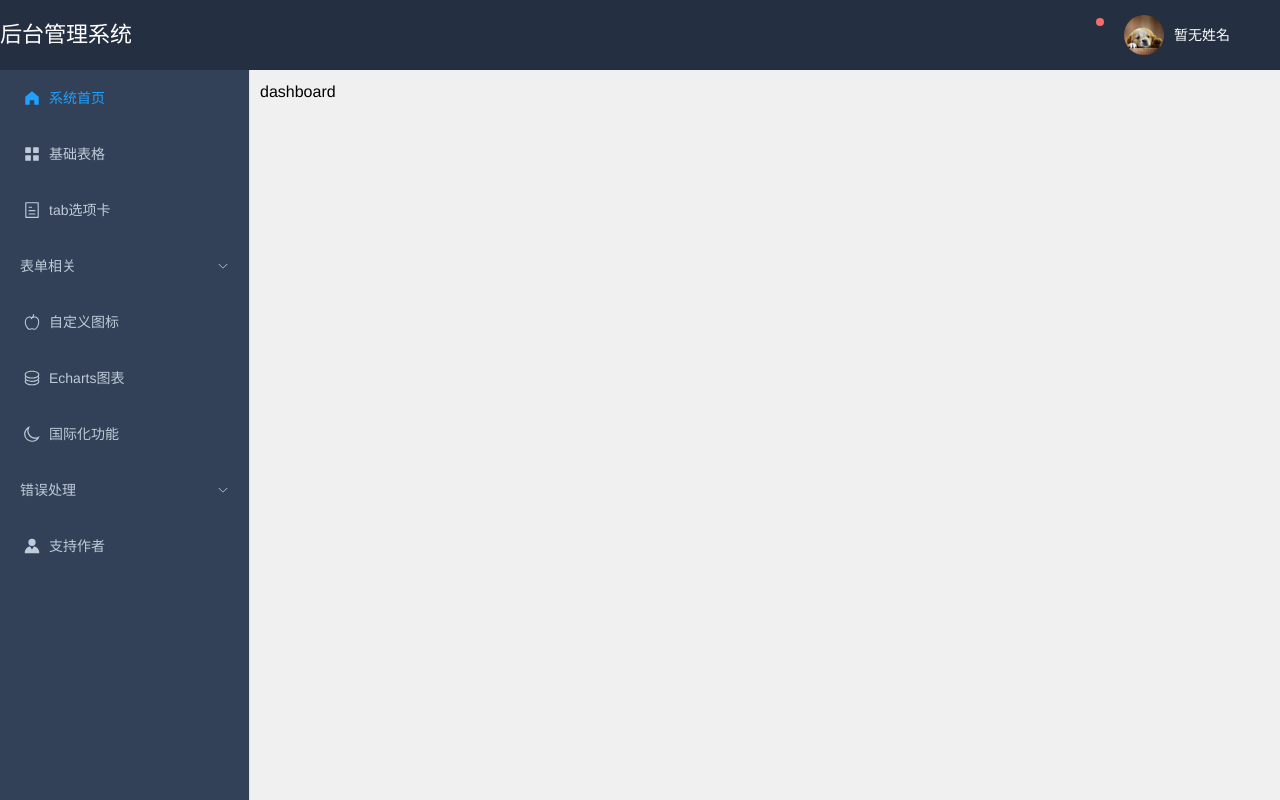
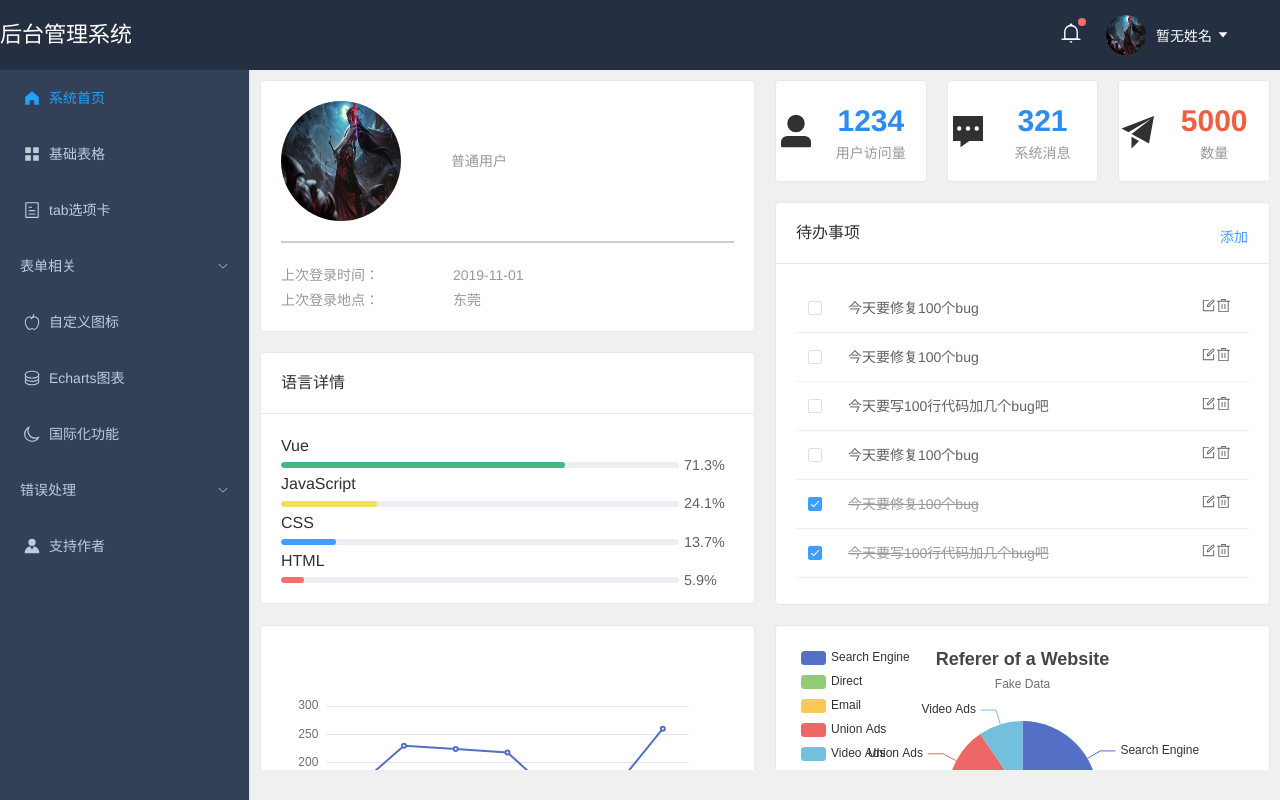
Before and after one commit to Kento97/vue3-manage-admin, a Vue app: page /#/dashboard in a window 1280 px wide. Built offline with nearby package versions, Linux system fonts and the light colour scheme.

Commit message:
完成dashboard

```diff
--- a/src/assets/css/main.css
+++ b/src/assets/css/main.css
@@ -37,7 +37,7 @@ a {
     width: auto;
     height: 100%;
     padding: 10px;
-    overflow-y: scroll;
+    overflow-y: auto;
     box-sizing: border-box;
 }
 
--- a/src/components/Header.vue
+++ b/src/components/Header.vue
@@ -1,10 +1,5 @@
 <template>
   <div class="header">
-    <!-- 折叠按钮 -->
-    <div class="collapse-btn" @click="collapseChange">
-      <i v-if="!collapse" class="el-icon-s-fold"></i>
-      <i v-else class="el-icon-s-unfold"></i>
-    </div>
     <div class="logo">后台管理系统</div>
     <div class="header-right">
       <div class="header-user-con">
@@ -12,20 +7,20 @@
         <div class="btn-bell">
           <el-tooltip effect="dark" :content="message?`有${message}条未读消息`:`消息中心`" placement="bottom">
             <router-link to="/">
-              <i class="el-icon-bell"></i>
+              <el-icon><bell /></el-icon>
             </router-link>
           </el-tooltip>
           <span class="btn-bell-badge" v-if="message"></span>
         </div>
         <!-- 用户头像 -->
         <div class="user-avator">
-          <img src="../assets/img/img.jpg" alt="头像"/>
+          <img src="../assets/img/永恩.jpg" alt="头像"/>
         </div>
         <!-- 用户名下拉菜单 -->
         <el-dropdown class="user-name" trigger="click" @command="handleCommand">
           <span class="el-dropdown-link">
             {{ username }}
-            <i class="el-icon-caret-bottom"></i>
+            <el-icon><caret-bottom /></el-icon>
           </span>
           <template #dropdown>
             <el-dropdown-menu>
--- a/src/views/Dashboard.vue
+++ b/src/views/Dashboard.vue
@@ -1,11 +1,363 @@
 <template>
-<div>dashboard</div>
+  <section>
+    <el-row :gutter="20">
+      <el-col :span="12">
+        <el-card class="mgb20" shadow="hover" style="height:252px;">
+          <div class="user-info">
+            <img alt class="user-avator" src="../assets/img/永恩.jpg"/>
+            <div class="user-info-cont">
+              <div class="user-info-name">{{ name }}</div>
+              <div>{{ role }}</div>
+            </div>
+          </div>
+          <div class="user-info-list">
+            上次登录时间：
+            <span>2019-11-01</span>
+          </div>
+          <div class="user-info-list">
+            上次登录地点：
+            <span>东莞</span>
+          </div>
+        </el-card>
+        <el-card shadow="hover" style="height:252px;">
+          <template #header>
+            <div class="clearfix">
+              <span>语言详情</span>
+            </div>
+          </template>
+          Vue
+          <el-progress :percentage="71.3" color="#42b983"></el-progress>
+          JavaScript
+          <el-progress :percentage="24.1" color="#f1e05a"></el-progress>
+          CSS
+          <el-progress :percentage="13.7"></el-progress>
+          HTML
+          <el-progress :percentage="5.9" color="#f56c6c"></el-progress>
+        </el-card>
+      </el-col>
+      <el-col :span="12">
+        <el-row :gutter="20" class="mgb20">
+          <el-col :span="8">
+            <el-card :body-style="{ padding: '0px' }" shadow="hover">
+              <div class="grid-content grid-con-1">
+                <el-icon :size="40">
+                  <user-filled/>
+                </el-icon>
+                <div class="grid-cont-right">
+                  <div class="grid-num">1234</div>
+                  <div>用户访问量</div>
+                </div>
+              </div>
+            </el-card>
+          </el-col>
+          <el-col :span="8">
+            <el-card :body-style="{ padding: '0px' }" shadow="hover">
+              <div class="grid-content grid-con-2">
+                <el-icon :size="40">
+                  <comment/>
+                </el-icon>
+                <div class="grid-cont-right">
+                  <div class="grid-num">321</div>
+                  <div>系统消息</div>
+                </div>
+              </div>
+            </el-card>
+          </el-col>
+          <el-col :span="8">
+            <el-card :body-style="{ padding: '0px' }" shadow="hover">
+              <div class="grid-content grid-con-3">
+                <el-icon :size="40">
+                  <promotion/>
+                </el-icon>
+                <div class="grid-cont-right">
+                  <div class="grid-num">5000</div>
+                  <div>数量</div>
+                </div>
+              </div>
+            </el-card>
+          </el-col>
+        </el-row>
+        <el-card shadow="hover" style="height:403px;" :body-style="{overflow:'auto',}">
+          <template #header>
+            <div class="clearfix">
+              <span>待办事项</span>
+              <el-button style="float: right; padding: 3px 0" type="text" @click="addTodo">添加</el-button>
+            </div>
+          </template>
+
+          <el-table :data="todoList" :show-header="false" style="width:100%;">
+            <el-table-column width="40">
+              <template #default="scope">
+                <el-checkbox v-model="scope.row.status"></el-checkbox>
+              </template>
+            </el-table-column>
+            <el-table-column>
+              <template #default="scope">
+                <div :class="{ 'todo-item-del': scope.row.status,}" class="todo-item">
+                  {{ scope.row.title }}
+                </div>
+              </template>
+            </el-table-column>
+            <el-table-column width="60">
+              <template #default="scope">
+                <el-icon :size="15">
+                  <edit/>
+                </el-icon>
+                <el-icon :size="15" @click="deleteTodo" style="cursor: pointer">
+                  <delete/>
+                </el-icon>
+              </template>
+            </el-table-column>
+          </el-table>
+        </el-card>
+      </el-col>
+    </el-row>
+    <el-row :gutter="20">
+      <el-col :span="12">
+        <el-card shadow="hover">
+          <div id="zhexian"></div>
+        </el-card>
+      </el-col>
+      <el-col :span="12">
+        <el-card shadow="hover">
+          <div id="bingtu"></div>
+        </el-card>
+      </el-col>
+    </el-row>
+  </section>
 </template>
 
-<script setup lang='ts'>
+<script lang="ts" setup>
+import * as echarts from 'echarts';
+import {onMounted, ref} from "vue";
 
+type EChartsOption = echarts.EChartsOption;
+
+const name = localStorage.getItem("ms_username");
+const role = name === "admin" ? "超级管理员" : "普通用户";
+const todoList = ref([
+  {
+    title: "今天要修复100个bug",
+    status: false,
+  },
+  {
+    title: "今天要修复100个bug",
+    status: false,
+  },
+  {
+    title: "今天要写100行代码加几个bug吧",
+    status: false,
+  },
+  {
+    title: "今天要修复100个bug",
+    status: false,
+  },
+  {
+    title: "今天要修复100个bug",
+    status: true,
+  },
+  {
+    title: "今天要写100行代码加几个bug吧",
+    status: true,
+  },
+]);
+const addTodo = () => {
+    todoList.value.unshift({
+      title: "今天要修复0个bug",
+      status: false,
+    },)
+}
+const deleteTodo=() => {
+  todoList.value.splice(0,1)
+}
+const drawZhexian = () => {
+  const chartDom = document.getElementById('zhexian')!;
+  const myChart = echarts.init(chartDom);
+  let option: EChartsOption;
+
+  option = {
+    xAxis: {
+      type: 'category',
+      data: ['Mon', 'Tue', 'Wed', 'Thu', 'Fri', 'Sat', 'Sun']
+    },
+    yAxis: {
+      type: 'value'
+    },
+    series: [
+      {
+        data: [150, 230, 224, 218, 135, 147, 260],
+        type: 'line'
+      }
+    ]
+  };
+
+  option && myChart.setOption(option);
+}
+const drawBingtu = () => {
+  const chartDom = document.getElementById('bingtu')!;
+  const myChart = echarts.init(chartDom);
+  let option: EChartsOption;
+
+  option = {
+    title: {
+      text: 'Referer of a Website',
+      subtext: 'Fake Data',
+      left: 'center'
+    },
+    tooltip: {
+      trigger: 'item'
+    },
+    legend: {
+      orient: 'vertical',
+      left: 'left'
+    },
+    series: [
+      {
+        name: 'Access From',
+        type: 'pie',
+        radius: '50%',
+        data: [
+          {value: 1048, name: 'Search Engine'},
+          {value: 735, name: 'Direct'},
+          {value: 580, name: 'Email'},
+          {value: 484, name: 'Union Ads'},
+          {value: 300, name: 'Video Ads'}
+        ],
+        emphasis: {
+          itemStyle: {
+            shadowBlur: 10,
+            shadowOffsetX: 0,
+            shadowColor: 'rgba(0, 0, 0, 0.5)'
+          }
+        }
+      }
+    ]
+  };
+
+  option && myChart.setOption(option);
+
+}
+onMounted(() => {
+  drawZhexian()
+  drawBingtu()
+})
 </script>
 
 <style scoped>
+#zhexian {
+  height: 300px;
+}
 
+#bingtu {
+  height: 300px;
+}
+
+.el-row {
+  margin-bottom: 20px;
+}
+
+.grid-content {
+  display: flex;
+  align-items: center;
+  height: 100px;
+}
+
+.grid-cont-right {
+  flex: 1;
+  text-align: center;
+  font-size: 14px;
+  color: #999;
+}
+
+.grid-num {
+  font-size: 30px;
+  font-weight: bold;
+}
+
+.grid-con-icon {
+  font-size: 50px;
+  width: 100px;
+  height: 100px;
+  text-align: center;
+  line-height: 100px;
+  color: #fff;
+}
+
+.grid-con-1 .grid-con-icon {
+  background: rgb(45, 140, 240);
+}
+
+.grid-con-1 .grid-num {
+  color: rgb(45, 140, 240);
+}
+
+.grid-con-2 .grid-con-icon {
+  background: rgb(100, 213, 114);
+}
+
+.grid-con-2 .grid-num {
+  color: rgb(45, 140, 240);
+}
+
+.grid-con-3 .grid-con-icon {
+  background: rgb(242, 94, 67);
+}
+
+.grid-con-3 .grid-num {
+  color: rgb(242, 94, 67);
+}
+
+.user-info {
+  display: flex;
+  align-items: center;
+  padding-bottom: 20px;
+  border-bottom: 2px solid #ccc;
+  margin-bottom: 20px;
+}
+
+.user-avator {
+  width: 120px;
+  height: 120px;
+  border-radius: 50%;
+}
+
+.user-info-cont {
+  padding-left: 50px;
+  flex: 1;
+  font-size: 14px;
+  color: #999;
+}
+
+.user-info-cont div:first-child {
+  font-size: 30px;
+  color: #222;
+}
+
+.user-info-list {
+  font-size: 14px;
+  color: #999;
+  line-height: 25px;
+}
+
+.user-info-list span {
+  margin-left: 70px;
+}
+
+.mgb20 {
+  margin-bottom: 20px;
+}
+
+.todo-item {
+  font-size: 14px;
+}
+
+.todo-item-del {
+  text-decoration: line-through;
+  color: #999;
+}
+
+.schart {
+  width: 100%;
+  height: 300px;
+}
 </style>
```
